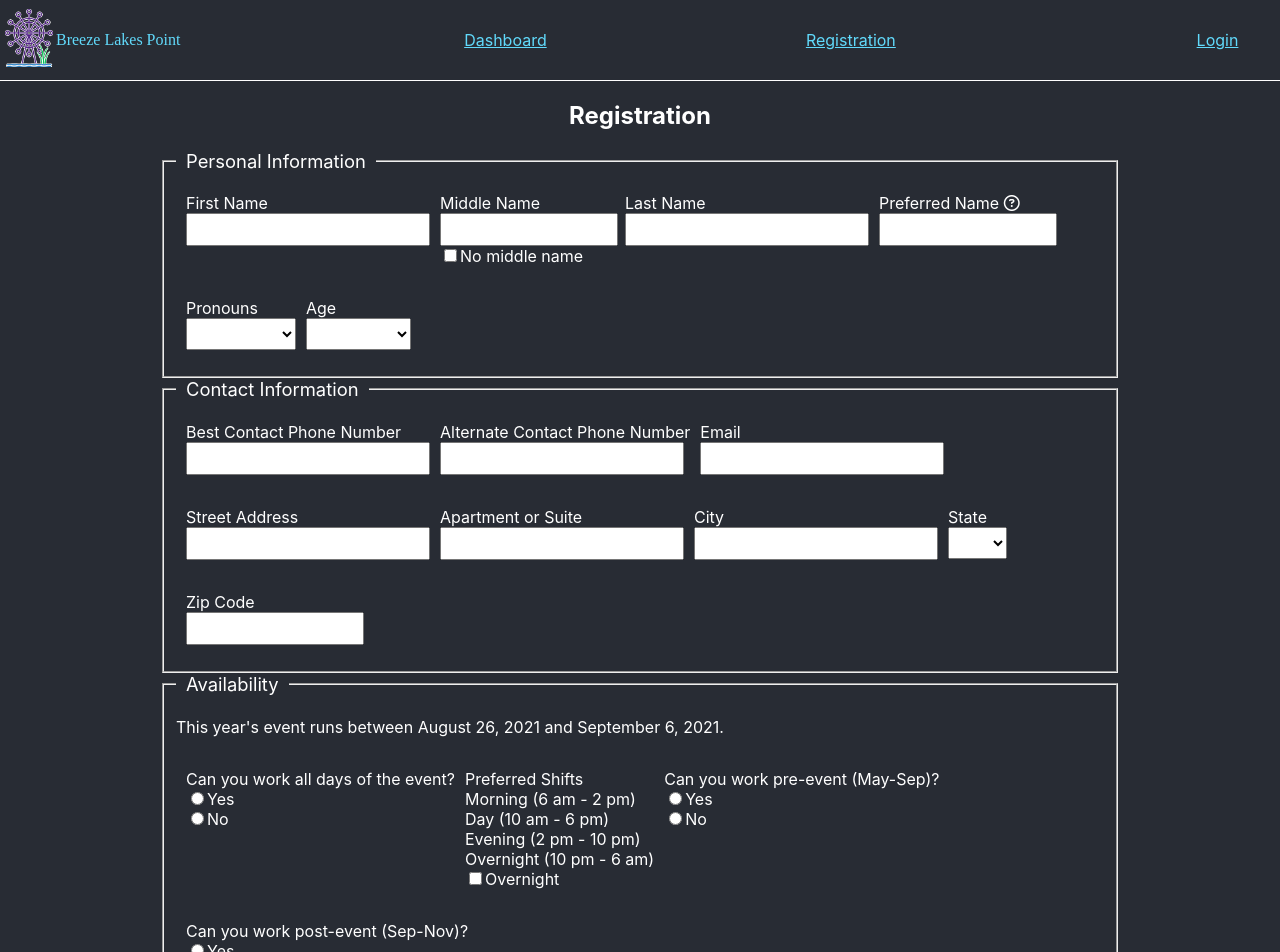
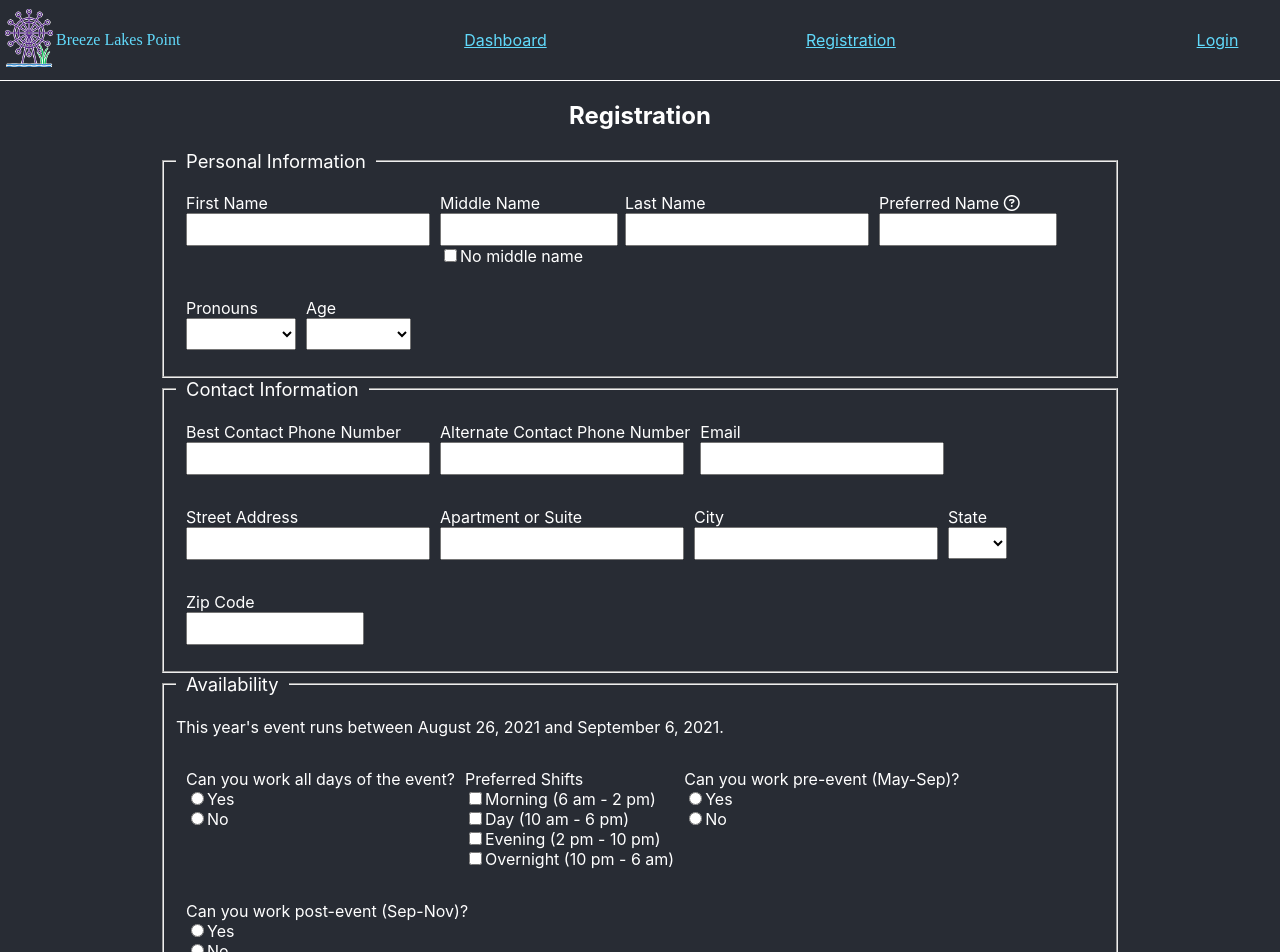
Before and after one commit to kristenkinnearohlmann/breeze-lakes-point-frontend, a React (Create React App) app: page /registration in a window 1280 px wide. Shown: the top 952 px of the page. Built offline with nearby package versions, Linux system fonts and the light colour scheme; a web font is replaced by a local one.

Commit message:
Initial implementation of checkboxes

```diff
--- a/src/components/Registration.js
+++ b/src/components/Registration.js
@@ -172,13 +172,21 @@ class Registration extends Component {
                                     <p>
                                         {/* TODO: Add checkboxes */}
                                         Preferred Shifts<br/>
-                                        Morning (6 am - 2 pm)<br/>
-                                        Day (10 am - 6 pm)<br/>
-                                        Evening (2 pm - 10 pm)<br/>
-                                        Overnight (10 pm - 6 am)<br/>
                                         <label>
-                                            <input type="checkbox" name="overnight" id="overnight" checked={this.state.work_hours_overnight} onChange={this.handleonChange} />
-                                            Overnight
+                                            <input type="checkbox" name="work_hours_morning" checked={this.state.work_hours_morning} onChange={this.handleonChange} />
+                                            Morning (6 am - 2 pm)
+                                        </label><br/>
+                                        <label>
+                                            <input type="checkbox" name="work_hours_day" checked={this.state.work_hours_day} onChange={this.handleonChange} />
+                                            Day (10 am - 6 pm)
+                                        </label><br/>
+                                        <label>
+                                            <input type="checkbox" name="work_hours_evening" checked={this.state.work_hours_evening} onChange={this.handleonChange} />
+                                            Evening (2 pm - 10 pm)
+                                        </label><br/>
+                                        <label>
+                                            <input type="checkbox" name="work_hours_overnight" checked={this.state.work_hours_overnight} onChange={this.handleonChange} />
+                                            Overnight (10 pm - 6 am)
                                         </label>
                                     </p>
                                     <p>
```
